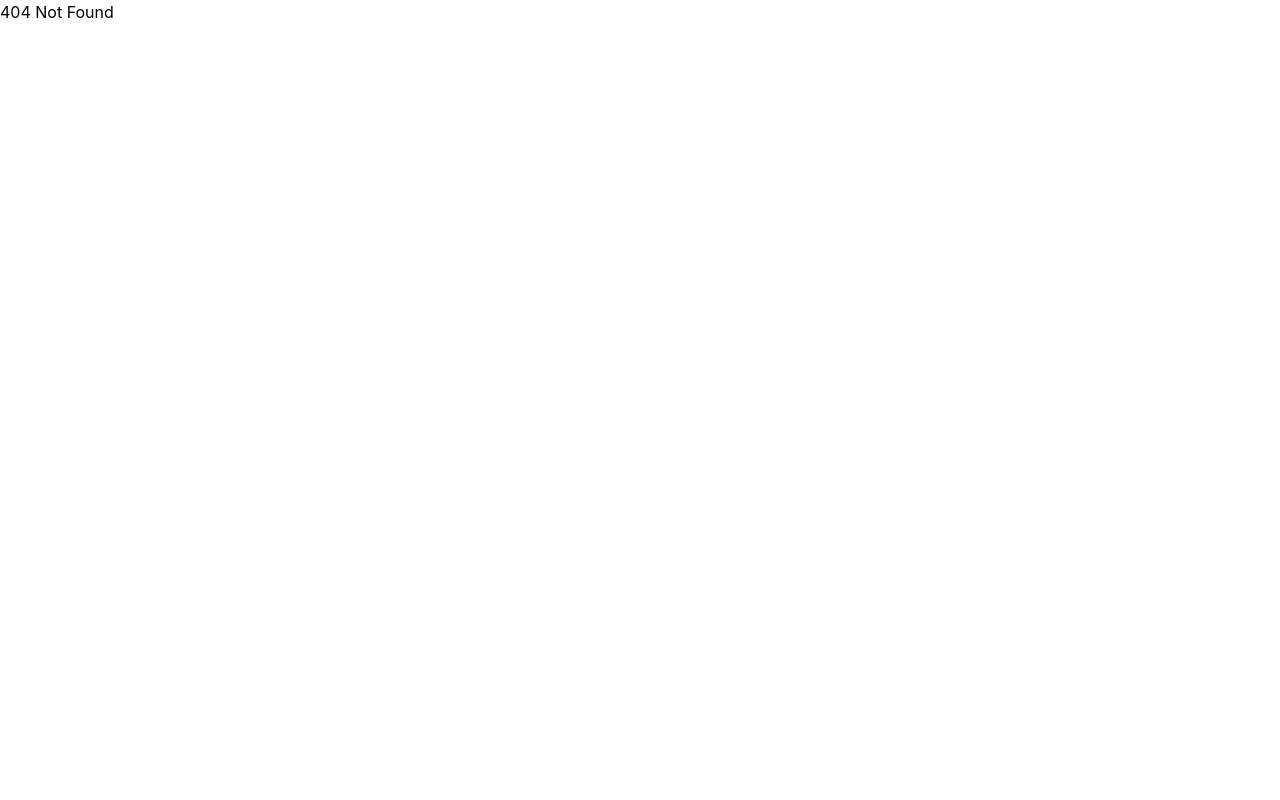
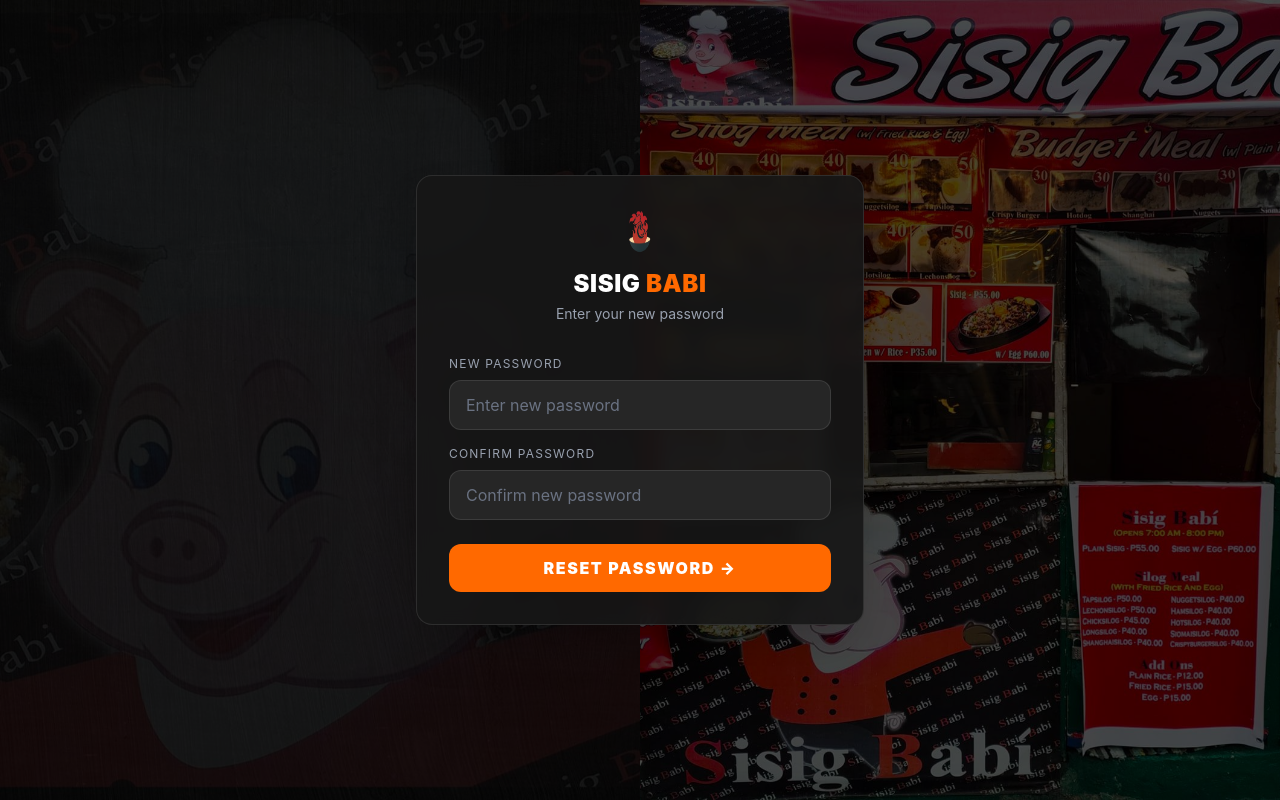
Before and after one commit to Sedorico/Sisig-Babi-WebSite, a React (Vite) app in the folder client/: page /reset-password/1 in a window 1280 px wide. Before the commit this address had no page. Built offline with nearby package versions, Linux system fonts and the light colour scheme.

Commit message:
Add ResetPassword page

```diff
--- a/client/src/App.jsx
+++ b/client/src/App.jsx
@@ -2,6 +2,7 @@
 import Login from './pages/auth/Login'
 import Register from './pages/auth/Register'
 import ForgotPassword from './pages/auth/ForgotPassword'
+import ResetPassword from './pages/auth/ResetPassword'
 import LandingPage from './pages/customer/LandingPage'
 import Homepage from './pages/customer/Homepage'
 import ProductPage from './pages/customer/ProductPage'
@@ -26,6 +27,7 @@
         <Route path="/login" element={<Login />} />
         <Route path="/register" element={<Register />} />
         <Route path="/forgot-password" element={<ForgotPassword />} />
+        <Route path="/reset-password/:token" element={<ResetPassword />} />
         <Route path="/product/:id" element={<ProductPage />} />
         <Route path="/cart" element={<Cart />} />
         <Route path="/checkout" element={<Checkout />} />
--- /dev/null
+++ b/client/src/pages/auth/ResetPassword.jsx
@@ -0,0 +1,120 @@
+import { useState } from 'react'
+import { useParams, useNavigate } from 'react-router-dom'
+import API from '../../utils/axios'
+import loginLeft from '../../assets/login-left.jpg'
+import loginRight from '../../assets/login-right.jpg'
+
+const ResetPassword = () => {
+  const { token } = useParams()
+  const navigate = useNavigate()
+  const [newPassword, setNewPassword] = useState('')
+  const [confirmPassword, setConfirmPassword] = useState('')
+  const [message, setMessage] = useState('')
+  const [error, setError] = useState('')
+  const [loading, setLoading] = useState(false)
+
+  const handleSubmit = async (e) => {
+    e.preventDefault()
+    setError('')
+    setMessage('')
+
+    if (newPassword !== confirmPassword) {
+      return setError('Passwords do not match')
+    }
+
+    setLoading(true)
+    try {
+      const res = await API.post('/auth/reset-password', { token, newPassword })
+      setMessage(res.data.message || 'Password reset successful!')
+      setTimeout(() => navigate('/login'), 2000)
+    } catch (err) {
+      setError(err.response?.data?.message || 'Something went wrong')
+    } finally {
+      setLoading(false)
+    }
+  }
+
+  return (
+    <div className="min-h-screen relative flex items-center justify-center">
+      <div className="absolute inset-0 flex">
+        <div
+          className="w-1/2 h-full"
+          style={{
+            backgroundImage: `url(${loginLeft})`,
+            backgroundSize: 'cover',
+            backgroundPosition: 'center',
+          }}
+        />
+        <div
+          className="w-1/2 h-full"
+          style={{
+            backgroundImage: `url(${loginRight})`,
+            backgroundSize: 'cover',
+            backgroundPosition: 'center',
+          }}
+        />
+      </div>
+
+      <div className="absolute inset-0 bg-black/70" />
+
+      <div className="relative z-10 w-full max-w-md mx-4">
+        <div className="bg-neutral-900/90 backdrop-blur border border-white/10 rounded-2xl p-8 shadow-2xl">
+          <div className="text-center mb-8">
+            <img src="/logo.png" alt="Sisig Babi" className="w-12 h-12 mx-auto mb-3" />
+            <h1 className="text-2xl font-black uppercase tracking-wide text-white">
+              SISIG <span className="text-orange-500">BABI</span>
+            </h1>
+            <p className="text-gray-400 text-sm mt-1">Enter your new password</p>
+          </div>
+
+          {message && (
+            <div className="bg-green-500/20 border border-green-500/50 text-green-400 px-4 py-3 rounded-xl text-sm mb-4">
+              {message} Redirecting to login...
+            </div>
+          )}
+
+          {error && (
+            <div className="bg-red-500/20 border border-red-500/50 text-red-400 px-4 py-3 rounded-xl text-sm mb-4">
+              {error}
+            </div>
+          )}
+
+          <form onSubmit={handleSubmit} className="space-y-4">
+            <div>
+              <label className="block text-xs text-gray-400 uppercase tracking-widest mb-2">New Password</label>
+              <input
+                type="password"
+                value={newPassword}
+                onChange={(e) => setNewPassword(e.target.value)}
+                required
+                placeholder="Enter new password"
+                className="w-full bg-neutral-800 border border-white/10 rounded-xl px-4 py-3 text-white placeholder-gray-500 focus:outline-none focus:border-orange-500 transition"
+              />
+            </div>
+            <div>
+              <label className="block text-xs text-gray-400 uppercase tracking-widest mb-2">Confirm Password</label>
+              <input
+                type="password"
+                value={confirmPassword}
+                onChange={(e) => setConfirmPassword(e.target.value)}
+                required
+                placeholder="Confirm new password"
+                className="w-full bg-neutral-800 border border-white/10 rounded-xl px-4 py-3 text-white placeholder-gray-500 focus:outline-none focus:border-orange-500 transition"
+              />
+            </div>
+
+            <button
+              type="submit"
+              disabled={loading}
+              className="w-full bg-orange-500 hover:bg-orange-400 text-white font-black py-3 rounded-xl uppercase tracking-widest transition disabled:opacity-50 mt-2"
+            >
+              {loading ? 'Resetting...' : 'Reset Password →'}
+            </button>
+          </form>
+        </div>
+      </div>
+    </div>
+  )
+}
+
+export default ResetPassword
```
